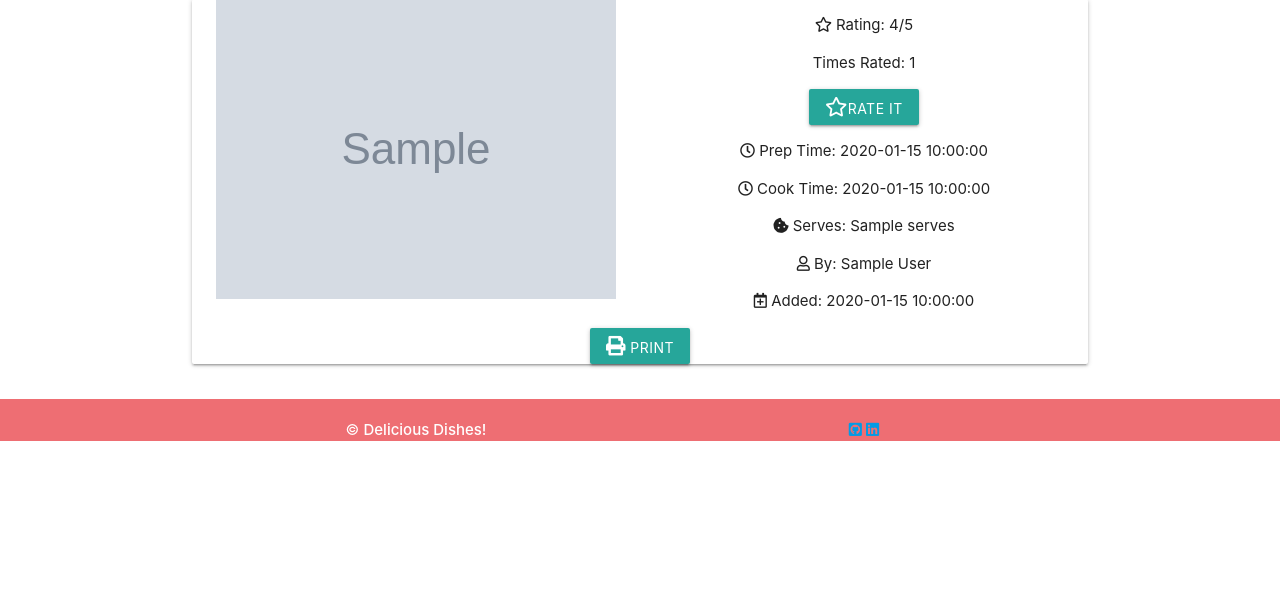
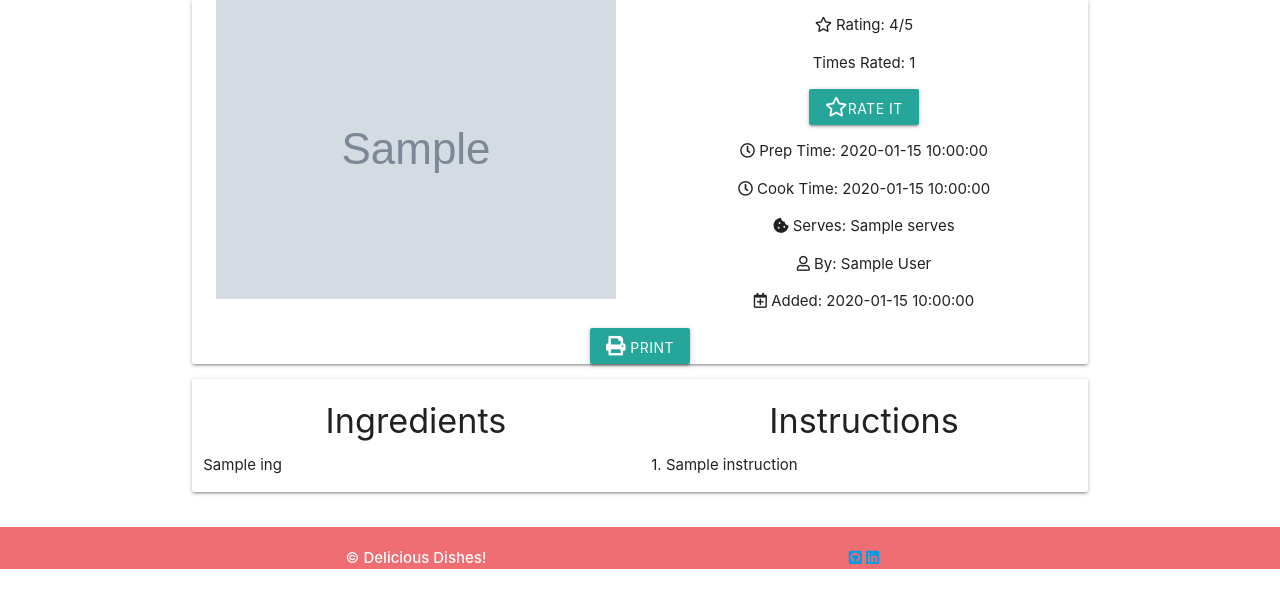
Before and after one commit to hebs87/cookbook-milestone-project-three, a Flask app: template templates/recipes.html in a window 1280 px wide. Shown: the part 225-814 px from the top of the page. Before the commit the page ends 666 px from the top, so only its background shows below. Run offline with Flask 2, Linux system fonts and the light colour scheme; the template is opened without the code that fills it: most values are stand-ins (such as "Sample title", 1, 10 or a date in 2020); grey boxes marked "Sample" are stand-in pictures; some libraries are stand-ins or nearby versions.

Commit message:
Added ingredients and instructions to recipes.html

```diff
--- a/templates/recipes.html
+++ b/templates/recipes.html
@@ -9,10 +9,10 @@
 </div>
 
 <!--RECIPE CARD - IMAGE AND GENERAL DETAILS-->
-<div class="row center-align">
+<div class="row">
 
     <!--Recipe Image, Stats and Buttons Card-->
-    <div class="row card z-depth-1">
+    <div class="row card z-depth-1 center-align">
         <!--Recipe Image-->
         <div class="col s12 m6 center-align recipe-img">
             <img class="responsive-img" alt="{{ recipe.name }}"src="{{ url_for('static', filename=recipe.img) }}">
@@ -90,6 +90,31 @@
         </div>
     </div>
 
+    <!--Recipe Ingredients and Instructions-->
+    <div class="row card z-depth-1">
+        <!--Ingredients-->
+        <div class="col s12 m6 ingredients">
+            <h4 class="center-align">Ingredients</h4>
+            <ul id="ingredients">
+                {% for ing in recipe.ingredients %}
+                <li class="ing-item">{{ ing }}</li>
+                {% endfor %}
+            </ul>
+        </div>
+        <!--Instructions-->
+        <div class="col s12 m6 instructions">
+            <h4 class="center-align">Instructions</h4>
+            <ul id="instructions">
+                {% for instruction in recipe.instructions %}
+                <!--Include loop index so that the list is numbered-->
+                <li class="instruction-item">
+                    <span class"intruction-count">{{ loop.index }}. </span>
+                    {{ instruction }}</li>
+                {% endfor %}
+            </ul>
+        </div>
+    </div>
+
 </div>
 
 <!--Rate It Modal-->
```
Also changed, not shown: .c9/metadata/environment/templates/recipes.html (+1 -1 lines), 1 other file.
